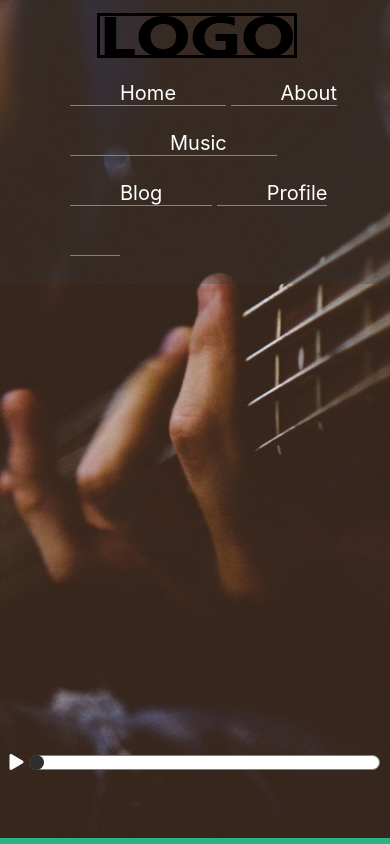
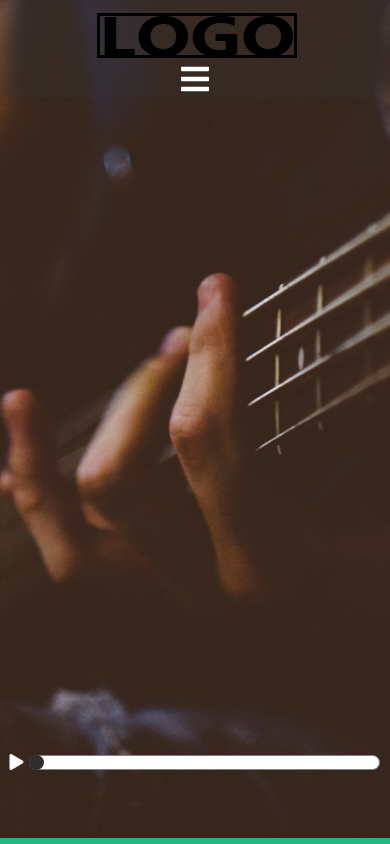
Before and after one commit to A1lexen/MusicianWebsite, a plain HTML site: page project/index.html in a window 390 px wide. Shown: the top 844 px of the page. Drawn offline with Linux system fonts and the light colour scheme.

Commit message:
Added some pieces of adaptive design: menu when screen size is small

```diff
--- a/project/index.html
+++ b/project/index.html
@@ -15,7 +15,11 @@
         <div class="container logo">
             <img src="images/logo.png" alt="LOGO Image">
         </div>
+
         <div class="menu">
+            <div class="menu-icon">
+                <i class="fa fa-bars fa-2x"></i>
+            </div>
             <ul class="list">
                 <li><a href="https://vk.com" target="_self">Home</a></li>
                 <li><a href="#">About</a></li>
--- a/project/styles/style.css
+++ b/project/styles/style.css
@@ -15,6 +15,10 @@ html, body {
     width: 100%;
     background-color: rgb(53, 53, 53, 0.3);
     z-index: 1;
+}
+
+.menu-icon {
+    display: none;
 }
 
 .list {
@@ -129,6 +133,13 @@ html, body {
 /*SLIDER IMAGES*/
 
 @media (max-width: 1642px) {
+    .menu {
+        display: flex;
+        flex-direction: row;
+        justify-content: center;
+        width: 100%;
+    }
+
     .logo {
         display: flex;
         flex-direction: column;
@@ -145,3 +156,21 @@ html, body {
         padding-left: 2.5em;
     }
 }
+
+@media (max-width: 560px) {
+    .menu-icon {
+        display: block;
+        padding-top: 5px;
+        color: white;
+    }
+    .menu {
+        display: flex;
+        flex-direction: row;
+        justify-content: center;
+        width: 100%;
+    }
+
+    .list {
+        display: none;
+    }
+}
```
Lines whose indentation alone changed are shown as unchanged.
